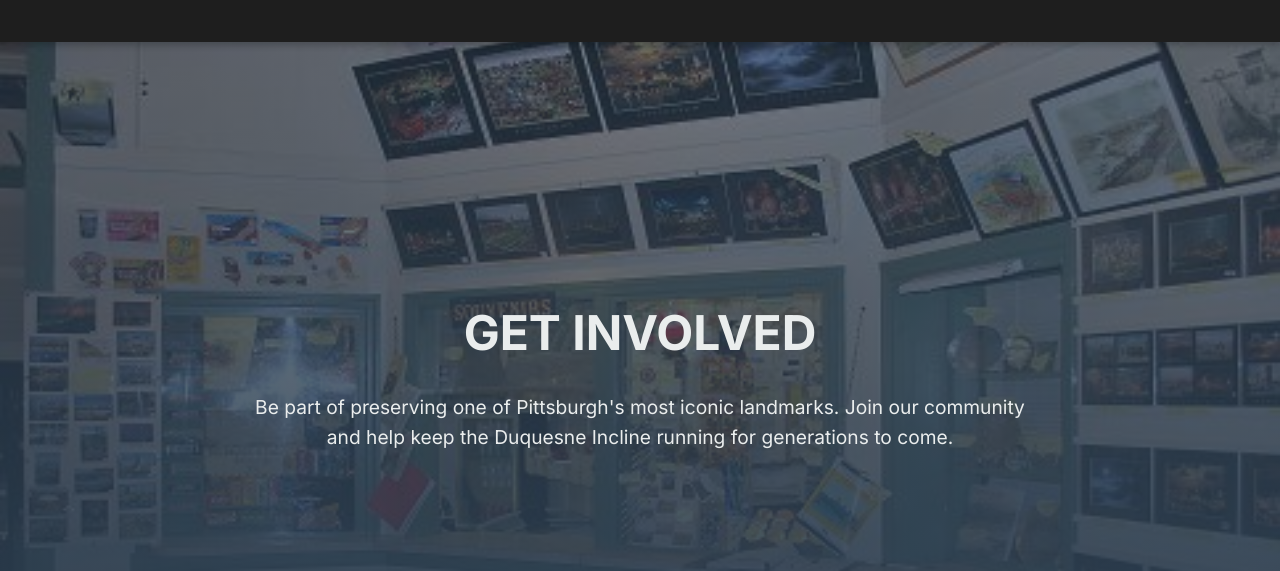
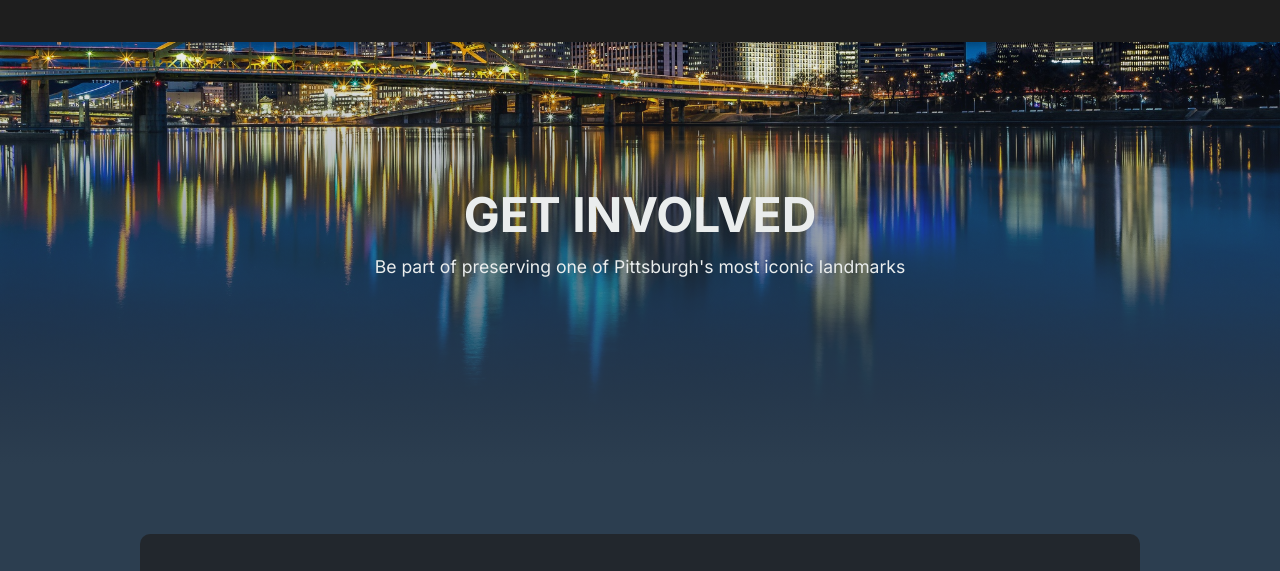
Before and after one commit to sanikaj4/DuquesneIncline, a plain HTML site: page views/getinvolved.html in a window 1280 px wide. Shown: the part 181-752 px from the top of the page. Drawn offline with nearby package versions, Linux system fonts and the light colour scheme; no server answers.

Commit message:
get involved

```diff
--- a/views/getinvolved.html
+++ b/views/getinvolved.html
@@ -44,10 +44,10 @@
             </nav>
         </div>
     </header>
-    <section class="get-involved-hero">
+    <section class="about">
         <div class="container">
             <h2>GET INVOLVED</h2>
-            <p>Be part of preserving one of Pittsburgh's most iconic landmarks. Join our community and help keep the Duquesne Incline running for generations to come.</p>
+            <p>Be part of preserving one of Pittsburgh's most iconic landmarks</p>
         </div>
     </section>
 
```
